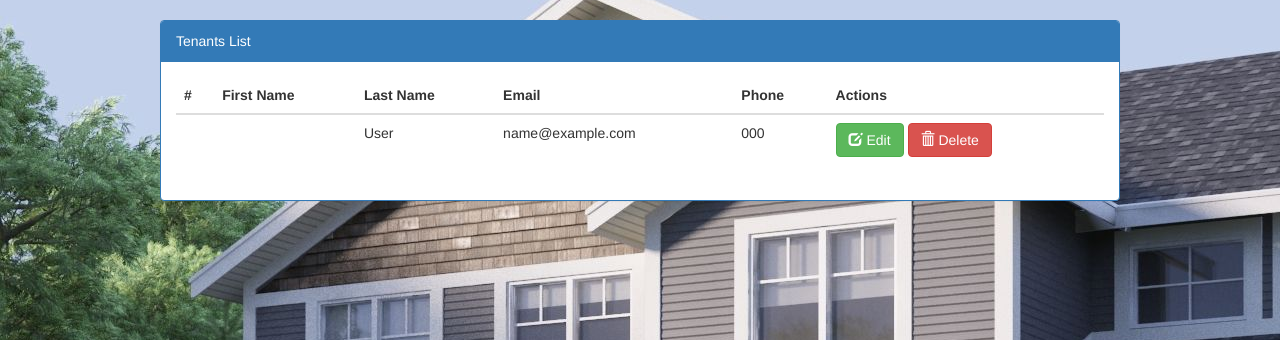
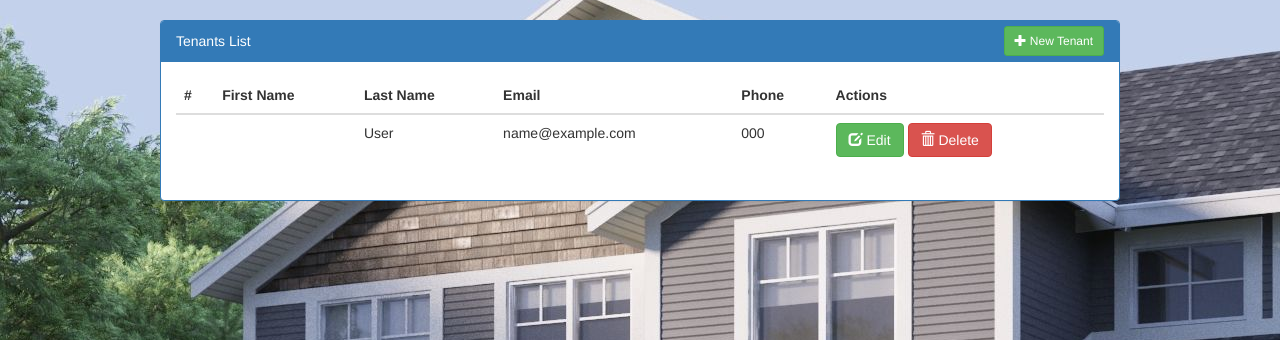
Before and after one commit to mdeclosey/IFB299, a PHP site: page /tenants.php in a window 1280 px wide. Shown: the part 80-420 px from the top of the page. Run offline with PHP 8.4, Linux system fonts and the light colour scheme; tables that the repository leaves empty or names only in its code hold one stand-in row (values such as "Sample post"); data that the repository does not hold is empty; some libraries are stand-ins or nearby versions.

Commit message:
added new button to tenants, staff, contracts. need to implement new form to create them

```diff
--- a/development_files/contracts.php
+++ b/development_files/contracts.php
@@ -59,6 +59,11 @@ if (count($_GET) == 0) {
 	<div class="panel panel-primary">
 		<div class="panel-heading">
 			Contracts List
+			<span style="float:right; margin-top: -5.5px">
+				<a href='contracts.php?new' class='btn btn-success btn-sm'>
+				  <span class='glyphicon glyphicon-plus'></span> New Contract
+				</a>
+			</span>
 		</div>
 		<div class="panel-body">
 			<table class="table">
--- a/development_files/staff.php
+++ b/development_files/staff.php
@@ -45,6 +45,11 @@ if (count($_GET) == 0) {
 	<div class="panel panel-primary">
 		<div class="panel-heading">
 			Staff List
+			<span style="float:right; margin-top: -5.5px">
+				<a href='staff.php?new' class='btn btn-success btn-sm'>
+				  <span class='glyphicon glyphicon-plus'></span> New Staff
+				</a>
+			</span>
 		</div>
 		<div class="panel-body">
 			<table class="table">
--- a/development_files/tenants.php
+++ b/development_files/tenants.php
@@ -45,6 +45,11 @@ if (count($_GET) == 0) {
 	<div class="panel panel-primary">
 		<div class="panel-heading">
 			Tenants List
+			<span style="float:right; margin-top: -5.5px">
+				<a href='tenants.php?new' class='btn btn-success btn-sm'>
+				  <span class='glyphicon glyphicon-plus'></span> New Tenant
+				</a>
+			</span>
 		</div>
 		<div class="panel-body">
 			<table class="table">
```
